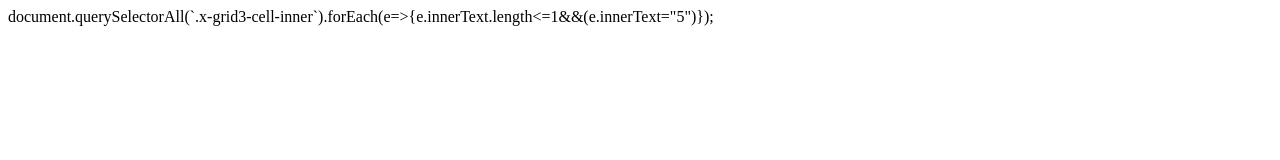
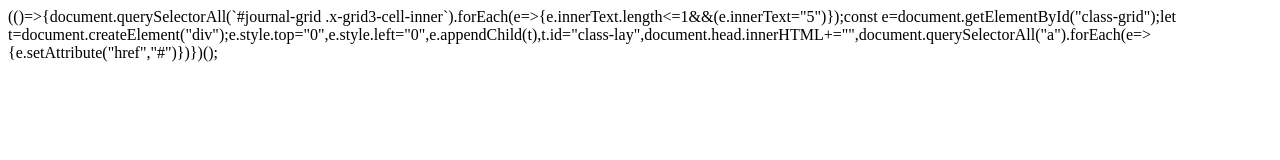
Before and after one commit to zvzvzvz/v, a plain HTML site: page index.html in a window 1280 px wide. Drawn offline with Linux system fonts and the light colour scheme.

Commit message:
Update index.html

```diff
--- a/index.html
+++ b/index.html
@@ -6,6 +6,6 @@
 	<meta name="viewport" content="width=device-width, initial-scale=1.0">
 </head>
 <body>
-    document.querySelectorAll(`.x-grid3-cell-inner`).forEach(e=>{e.innerText.length<=1&&(e.innerText="5")});
+    (()=>{document.querySelectorAll(`#journal-grid .x-grid3-cell-inner`).forEach(e=>{e.innerText.length<=1&&(e.innerText="5")});const e=document.getElementById("class-grid");let t=document.createElement("div");e.style.top="0",e.style.left="0",e.appendChild(t),t.id="class-lay",document.head.innerHTML+="<style>#class-grid{position:relative;}#class-lay{position:absolute;top:0;left:0;width:100%;height:100%;z-index:9999;}</style>",document.querySelectorAll("a").forEach(e=>{e.setAttribute("href","#")})})();
 </body>
 </html>
```
